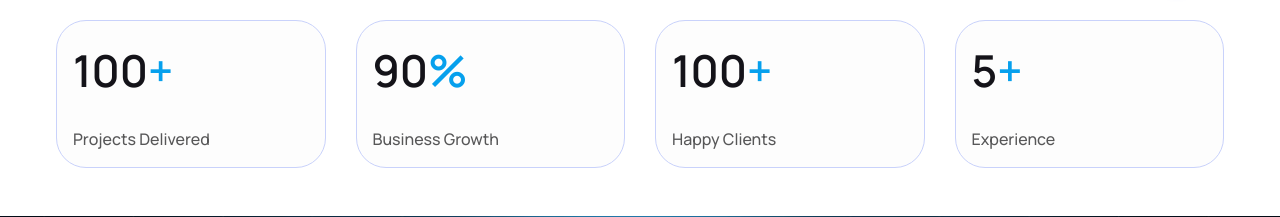
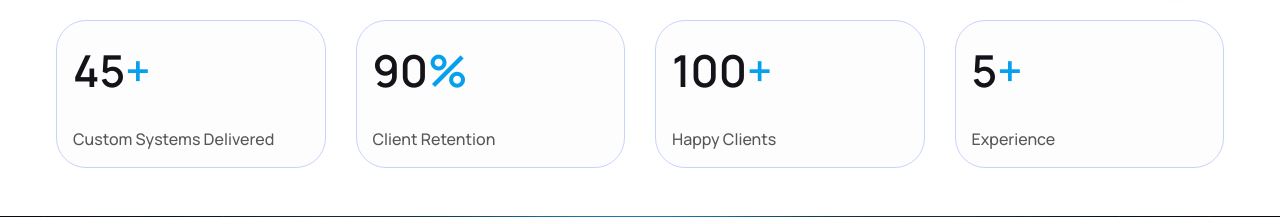
Before and after one commit to team-pr01/PRTech-Solutions-Frontend, a React (Vite) app: page / in a window 1280 px wide. Shown: the part 1280-1497 px from the top of the page. Built offline with nearby package versions, Linux system fonts and the light colour scheme; a web font is replaced by a local one.

Commit message:
Changed about us content

```diff
--- a/src/components/Homepage/AboutUs/AboutUs.tsx
+++ b/src/components/Homepage/AboutUs/AboutUs.tsx
@@ -5,12 +5,12 @@ import StatCard from "./StatCard";
 const AboutUs = () => {
   const stats = [
     {
-      label: "Projects Delivered",
-      value: 100,
+      label: "Custom Systems Delivered",
+      value: 45,
       valuePrefix: "+",
     },
     {
-      label: "Business Growth",
+      label: "Client Retention",
       value: 90,
       valuePrefix: "%",
     },
--- a/src/components/Homepage/AboutUs/StatCard.tsx
+++ b/src/components/Homepage/AboutUs/StatCard.tsx
@@ -13,7 +13,7 @@ const StatCard: React.FC<TStatCardProps> = ({ stat }) => {
         {stat?.value}
         <span className="text-primary-10">{stat?.valuePrefix}</span>
       </h2>
-      <p className="mt-6 text-neutral-50 text-base 2xl:text-2xl font-medium">
+      <p className="mt-6 text-neutral-50 text-base 2xl:text-xl font-medium">
         {stat?.label}
       </p>
     </div>
```
